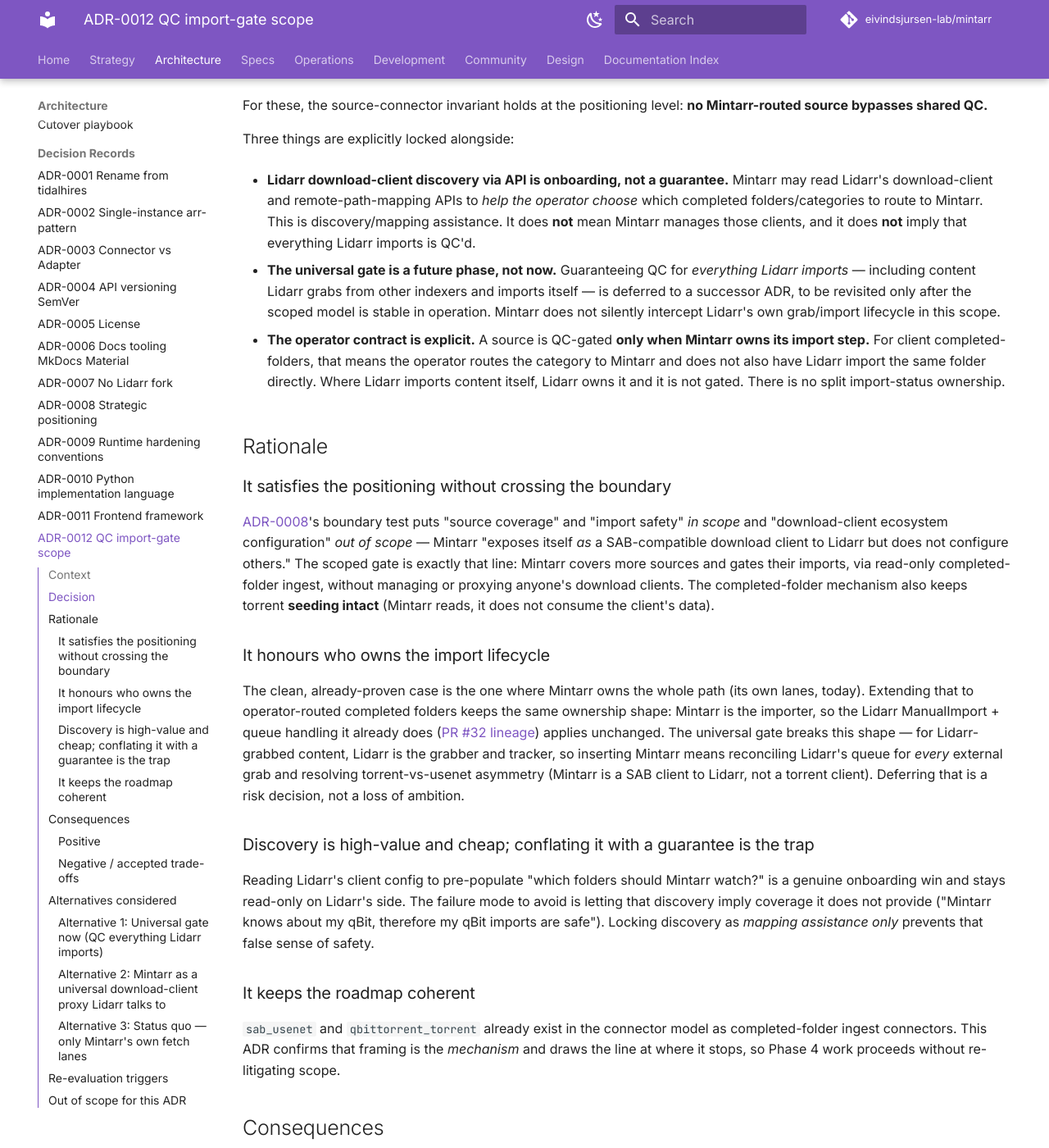
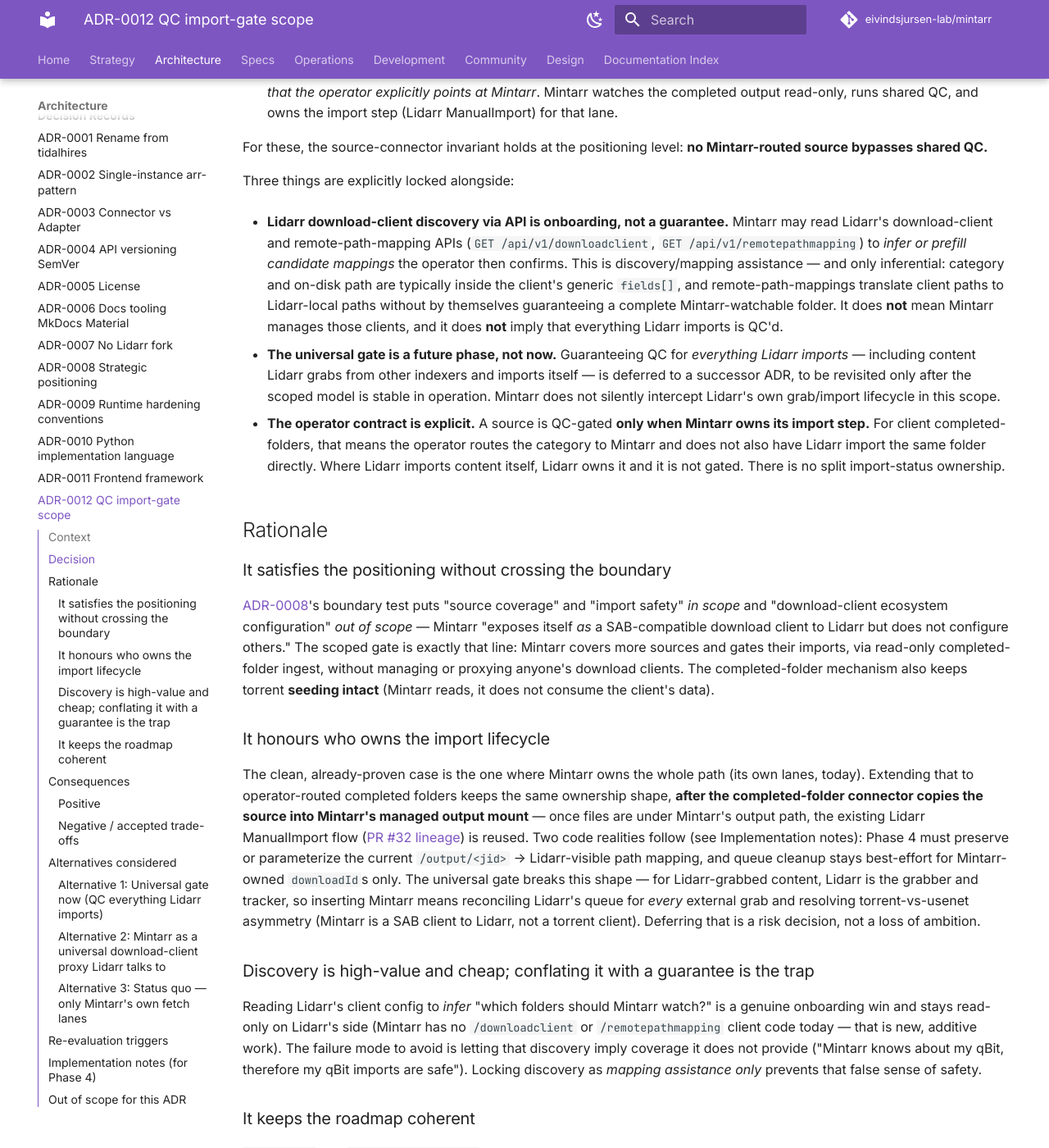
Before and after one commit to VectorOfDoubt/mintarr, an MkDocs documentation site: the page built from docs/architecture/adr/0012-qc-import-gate-scope.md, in a window 1280 px wide and 1400 px high, scrolled down 1115 px. Shown: the whole window at 82% size. Built offline with MkDocs 1.6.1 and Material for MkDocs 9.7.7, drawn with Linux system fonts in a browser that asks for light colours; comment, search, counter and statistics services are not loaded; some of the changed text lies outside the part shown.

Commit message:
docs: amend adr-0012 with feasibility corrections from the repo review (#55)
Folds in the repo-grounded review findings (issue #53) without changing
the scoped-gate decision:

- qualify the QC invariant as hard for Mintarr-routed pipeline jobs, not
  an external-system guarantee over Lidarr's own imports
- correct "ManualImport applies unchanged": it applies only after the
  completed-folder connector copies into Mintarr's managed output mount;
  Phase 4 must preserve/parameterize the /output/<jid> -> Lidarr path
  mapping, and queue cleanup stays best-effort for Mintarr-owned
  downloadIds
- reframe Lidarr-client discovery as inferring/prefilling candidate
  mappings (category/paths live in the client's generic fields[]; needs
  new /downloadclient + /remotepathmapping client code)
- add a Phase 4 implementation-notes section: connectors copy then
  enqueue normal source_grab jobs (never call ManualImport from adapter
  code), use the Soulseek settle/partial pattern, dry_run stays
  verifier-only

Co-authored-by: Eivind Sjursen <eivind.sjursen@gmail.com>
Co-authored-by: Claude Opus 4.8 <noreply@anthropic.com>

```diff
--- a/docs/architecture/adr/0012-qc-import-gate-scope.md
+++ b/docs/architecture/adr/0012-qc-import-gate-scope.md
@@ -8,7 +8,7 @@
 
 ## Context
 
-Mintarr's purpose is to be the pre-import quality-control gate Lidarr lacks ([ADR-0008](0008-strategic-positioning.md)). Today it gates the sources it fully controls: TIDAL and Soulseek (where Mintarr is the indexer + SAB-compatible download client to Lidarr) and LocalFolder. The source-connector model already carries a hard invariant — **"no source bypasses shared QC"** ([CONNECTOR_PLUGIN_ARCHITECTURE §6.1](../../design/CONNECTOR_PLUGIN_ARCHITECTURE.md)) — and the roadmap already lists `sab_usenet` and `qbittorrent_torrent` as future *completed-folder / category ingest* source connectors ([ROADMAP Phase 4](../../strategy/ROADMAP.md)).
+Mintarr's purpose is to be the pre-import quality-control gate Lidarr lacks ([ADR-0008](0008-strategic-positioning.md)). Today it gates the sources it fully controls: TIDAL and Soulseek (where Mintarr is the indexer + SAB-compatible download client to Lidarr) and LocalFolder. The source-connector model already carries the invariant **"no source bypasses shared QC"** ([CONNECTOR_PLUGIN_ARCHITECTURE §6.1](../../design/CONNECTOR_PLUGIN_ARCHITECTURE.md)) — hard for the Mintarr-routed source jobs that enter the shared pipeline, but not an external-system guarantee: nothing in Mintarr can prevent Lidarr from importing content Lidarr grabbed on its own. The roadmap already lists `sab_usenet` and `qbittorrent_torrent` as future *completed-folder / category ingest* source connectors ([ROADMAP Phase 4](../../strategy/ROADMAP.md)).
 
 A reasonable and tempting reading of "QC filter in front of Lidarr" is: **everything Lidarr imports should be quality-controlled**, including releases Lidarr itself grabs from other indexers (Prowlarr → qBittorrent / SABnzbd) and imports on its own. That "universal gate" is strategically attractive but technically far more entangled, because Lidarr owns the grab→import lifecycle for that content: making Mintarr the gate there forces Mintarr to either become the download client Lidarr talks to, or to intercept Lidarr's own grab/import cycle — pulling in queue reconciliation (the same dangling-queue-row class of problem PR #32 fixed for Mintarr's own lane), torrent seeding semantics, category mapping, and a "who owns import status?" split-brain.
 
@@ -27,7 +27,7 @@ For these, the source-connector invariant holds at the positioning level: **no M
 
 Three things are explicitly locked alongside:
 
-- **Lidarr download-client discovery via API is onboarding, not a guarantee.** Mintarr may read Lidarr's download-client and remote-path-mapping APIs to *help the operator choose* which completed folders/categories to route to Mintarr. This is discovery/mapping assistance. It does **not** mean Mintarr manages those clients, and it does **not** imply that everything Lidarr imports is QC'd.
+- **Lidarr download-client discovery via API is onboarding, not a guarantee.** Mintarr may read Lidarr's download-client and remote-path-mapping APIs (`GET /api/v1/downloadclient`, `GET /api/v1/remotepathmapping`) to *infer or prefill candidate mappings* the operator then confirms. This is discovery/mapping assistance — and only inferential: category and on-disk path are typically inside the client's generic `fields[]`, and remote-path-mappings translate client paths to Lidarr-local paths without by themselves guaranteeing a complete Mintarr-watchable folder. It does **not** mean Mintarr manages those clients, and it does **not** imply that everything Lidarr imports is QC'd.
 
 - **The universal gate is a future phase, not now.** Guaranteeing QC for *everything Lidarr imports* — including content Lidarr grabs from other indexers and imports itself — is deferred to a successor ADR, to be revisited only after the scoped model is stable in operation. Mintarr does not silently intercept Lidarr's own grab/import lifecycle in this scope.
 
@@ -41,11 +41,11 @@ Three things are explicitly locked alongside:
 
 ### It honours who owns the import lifecycle
 
-The clean, already-proven case is the one where Mintarr owns the whole path (its own lanes, today). Extending that to operator-routed completed folders keeps the same ownership shape: Mintarr is the importer, so the Lidarr ManualImport + queue handling it already does ([PR #32 lineage](../../development/AGENT_HANDOVER.md)) applies unchanged. The universal gate breaks this shape — for Lidarr-grabbed content, Lidarr is the grabber and tracker, so inserting Mintarr means reconciling Lidarr's queue for *every* external grab and resolving torrent-vs-usenet asymmetry (Mintarr is a SAB client to Lidarr, not a torrent client). Deferring that is a risk decision, not a loss of ambition.
+The clean, already-proven case is the one where Mintarr owns the whole path (its own lanes, today). Extending that to operator-routed completed folders keeps the same ownership shape, **after the completed-folder connector copies the source into Mintarr's managed output mount** — once files are under Mintarr's output path, the existing Lidarr ManualImport flow ([PR #32 lineage](../../development/AGENT_HANDOVER.md)) is reused. Two code realities follow (see Implementation notes): Phase 4 must preserve or parameterize the current `/output/<jid>` → Lidarr-visible path mapping, and queue cleanup stays best-effort for Mintarr-owned `downloadId`s only. The universal gate breaks this shape — for Lidarr-grabbed content, Lidarr is the grabber and tracker, so inserting Mintarr means reconciling Lidarr's queue for *every* external grab and resolving torrent-vs-usenet asymmetry (Mintarr is a SAB client to Lidarr, not a torrent client). Deferring that is a risk decision, not a loss of ambition.
 
 ### Discovery is high-value and cheap; conflating it with a guarantee is the trap
 
-Reading Lidarr's client config to pre-populate "which folders should Mintarr watch?" is a genuine onboarding win and stays read-only on Lidarr's side. The failure mode to avoid is letting that discovery imply coverage it does not provide ("Mintarr knows about my qBit, therefore my qBit imports are safe"). Locking discovery as *mapping assistance only* prevents that false sense of safety.
+Reading Lidarr's client config to *infer* "which folders should Mintarr watch?" is a genuine onboarding win and stays read-only on Lidarr's side (Mintarr has no `/downloadclient` or `/remotepathmapping` client code today — that is new, additive work). The failure mode to avoid is letting that discovery imply coverage it does not provide ("Mintarr knows about my qBit, therefore my qBit imports are safe"). Locking discovery as *mapping assistance only* prevents that false sense of safety.
 
 ### It keeps the roadmap coherent
 
@@ -91,6 +91,17 @@ Re-open (likely as a successor ADR for the universal gate) when:
 
 Until then, ADR-0012 stands: scoped gate now, universal gate as a future, separately-decided phase.
 
+## Implementation notes (for Phase 4)
+
+These are feasibility constraints surfaced by a repo-grounded review ([issue #53](https://github.com/eivindsjursen-lab/mintarr/issues/53)); they bind the `sab_usenet` / `qbittorrent_torrent` design, not this ADR's decision:
+
+- **Path mapping.** `server.py` currently hardcodes Lidarr's import folder (`/downloads/TidalHiRes/complete/<jid>`) and string-rewrites ManualImport paths to `/output/`. Phase 4 must preserve or parameterize the `/output/<jid>` → Lidarr-visible mapping rather than assume it.
+- **Connectors copy, then enqueue normal jobs.** Completed-folder connectors must enqueue ordinary `source_grab` pipeline jobs and copy the source into Mintarr-managed work/output — they must **not** call Lidarr ManualImport directly from adapter code. This is what keeps the QC invariant enforced for these lanes.
+- **Use the Soulseek validation pattern, not LocalFolder's.** qBit/SAB completed folders need the Soulseek-style settle window + partial-marker rejection, not LocalFolder's lighter manual-drop assumption.
+- **Queue cleanup is Mintarr-owned only.** `_cleanup_lidarr_queue()` removes queue rows by `downloadId == jid`; an operator-routed external grab may have no such row, and Mintarr must not try to own the external client's queue row (that would be universal-gate territory).
+- **New Lidarr client helpers.** Discovery needs `/api/v1/downloadclient` + `/api/v1/remotepathmapping` client methods plus client-specific `fields[]` parsing; none exist today.
+- **Manifest semantics.** Per ConnectorManifest v1, `dry_run` is verifier-only; these source connectors remain `disabled` / `import`, matching current config semantics.
+
 ## Out of scope for this ADR
 
 - **Implementation** of the sab_usenet / qbittorrent_torrent connectors (that is Phase 4 work against this scope).
```
